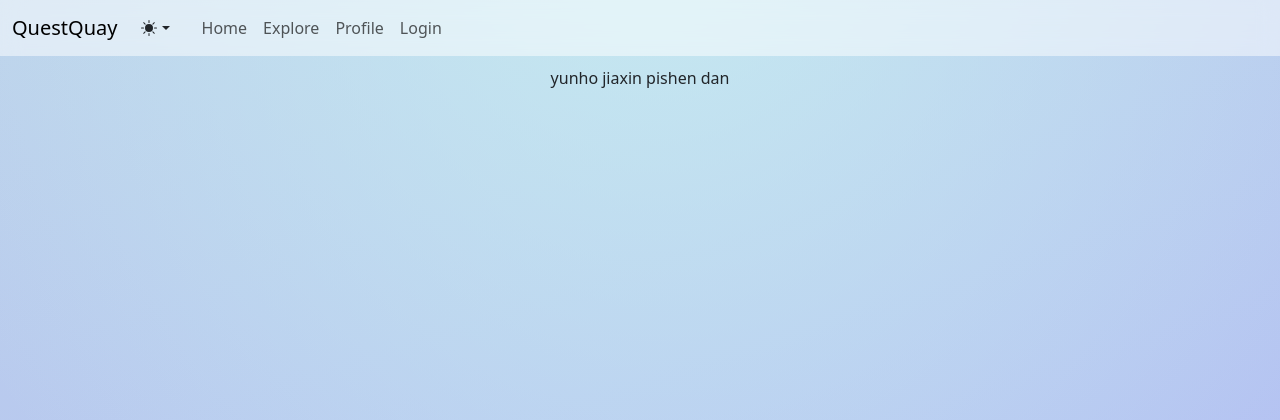
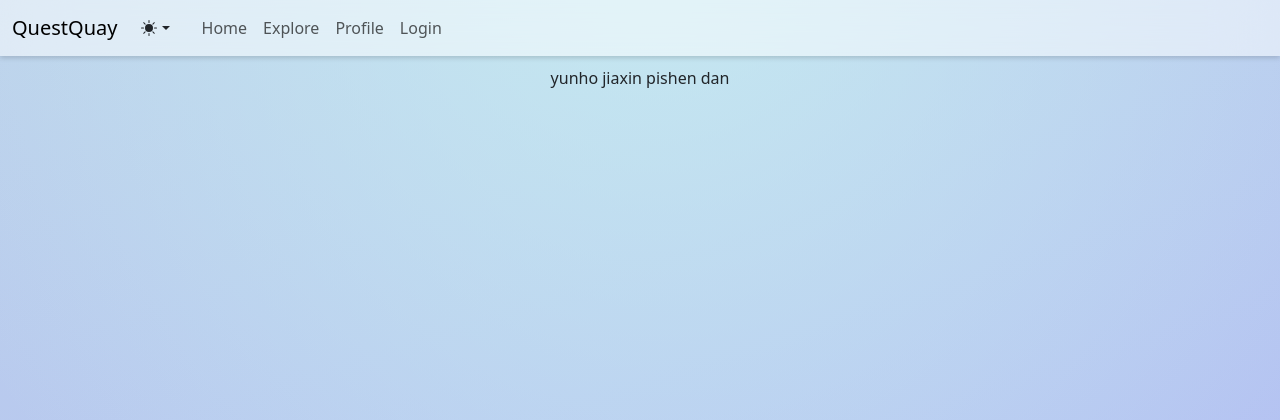
Before and after one commit to yunho7687/quest-quay, a Flask app: page /post/about_us in a window 1280 px wide. Shown: the top 420 px of the page. Run offline with Flask 3, Linux system fonts and the light colour scheme; some libraries are stand-ins or nearby versions.

Commit message:
chore: Update style.css to add box shadow to .navbar
This commit updates the `style.css` file to add a box shadow to the `.navbar` class. The box shadow provides a subtle visual effect and enhances the depth and dimension of the navigation bar. This improvement enhances the overall aesthetic of the website and provides a more visually appealing experience for users.

```diff
--- a/app/static/assets/css/style.css
+++ b/app/static/assets/css/style.css
@@ -157,9 +157,11 @@ header nav form div {
   background-color: rgba(0, 242, 255, 0.3);
 }
 .navbar {
-  backdrop-filter: blur(10px);
+  backdrop-filter: blur(30px);
   -webkit-backdrop-filter: blur(10px);
   background-color: rgba(255, 255, 255, 0.5);
+  box-shadow: 0 0.2rem 0.3rem rgba(0, 0, 0, 0.15);
+
 }
 [data-bs-theme="dark"] .navbar {
   background-color: rgba(63, 63, 63, 0.5);
```
